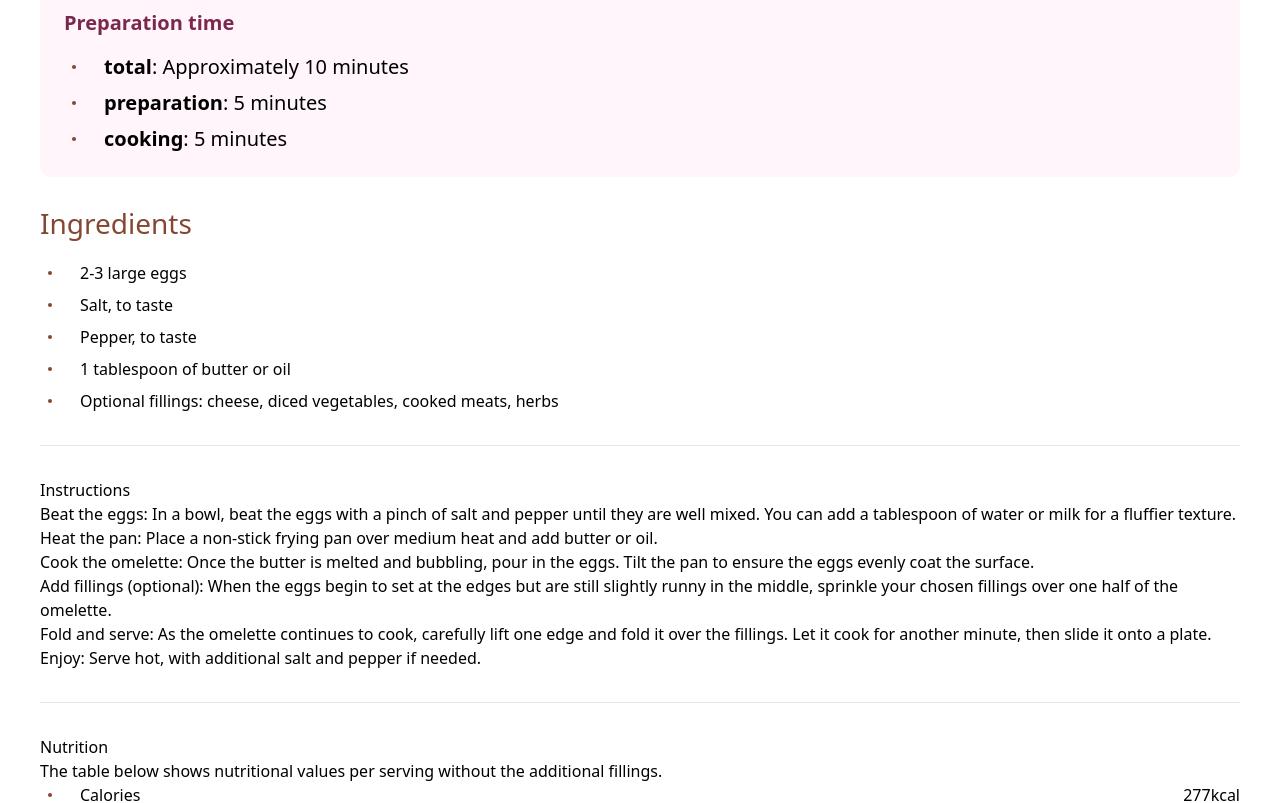
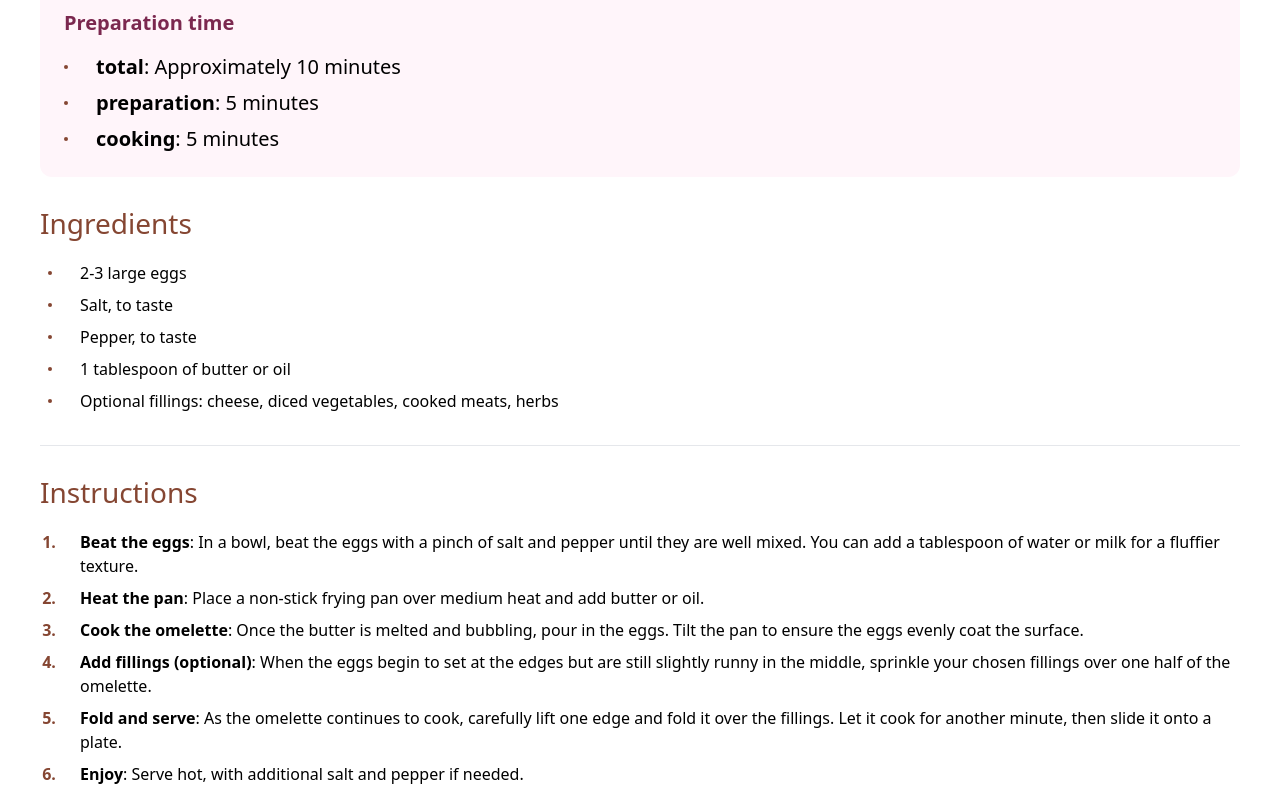
Before and after one commit to raswonders/recipe-page, a React (Vite) app: page / in a window 1280 px wide. Shown: the part 780-1583 px from the top of the page. Built offline with nearby package versions, Linux system fonts and the light colour scheme.

Commit message:
style ingredients

```diff
--- a/src/App.tsx
+++ b/src/App.tsx
@@ -36,7 +36,7 @@ function App() {
           <h2 className="text-brandyRed text-[28px] leading-none">
             Ingredients
           </h2>
-          <ul className="space-y-2">
+          <ul className="space-y-2 ml-2">
             {recipe.ingredients.map((item) => {
               return <li>{item}</li>;
             })}
@@ -45,11 +45,21 @@ function App() {
 
         <Line />
 
-        <section>
-          <h2 className="">Instructions</h2>
-          <ol className="">
+        <section className="flex flex-col gap-6">
+          <h2 className="text-brandyRed text-[28px] leading-none">
+            Instructions
+          </h2>
+          <ol className="list-decimal ml-5 space-y-2 font-semibold">
             {recipe.instructions.map((item) => {
-              return <li>{item}</li>;
+              const [key, value] = item.split(":");
+              return (
+                <li className="text-brandyRed">
+                  <span className="text-black">
+                    {key}
+                    <span className="font-normal">{`: ${value}`}</span>
+                  </span>
+                </li>
+              );
             })}
           </ol>
         </section>
--- a/src/index.css
+++ b/src/index.css
@@ -16,9 +16,12 @@
 }
 
 ul li {
-  margin-left: 8px;
   padding-left: 32px;
   background-image: url("/public/assets/images/ellipse-1.svg");
   background-repeat: no-repeat;
   background-position: left center;
 }
+
+ol li {
+  padding-left: 20px;
+}
```
